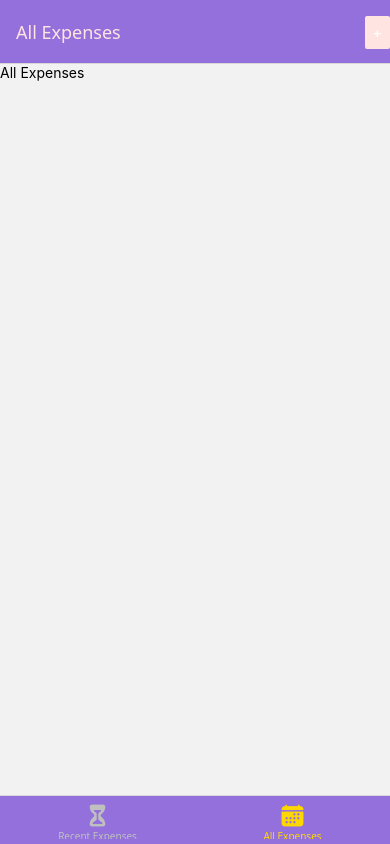
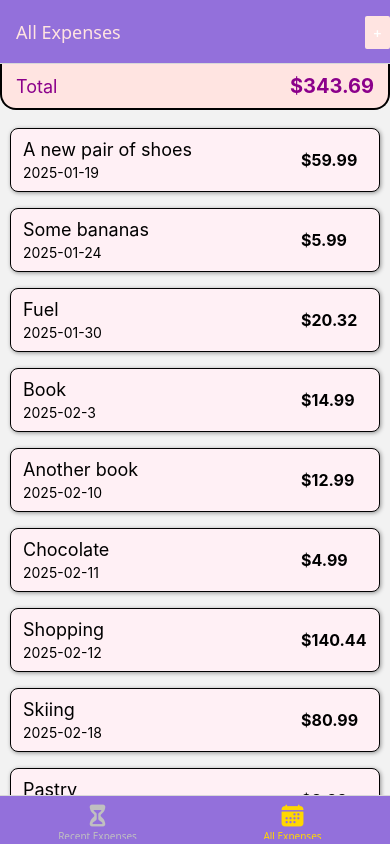
Before and after one commit to spiglebach/react-native, a React Native app in the folder expense-tracker/: screen /AllExpenses in a window 390 px wide. Built offline with nearby package versions, Linux system fonts and the light colour scheme.

Commit message:
listing expenses

```diff
--- /dev/null
+++ b/expense-tracker/components/ExpenseListEntry.js
@@ -0,0 +1,58 @@
+import { Pressable, StyleSheet, Text, View } from "react-native"
+import { GlobalStyles } from "../constants/styles"
+import { getFormattedDate } from "../util/date"
+
+function ExpenseListEntry({expense}) {
+    return (
+        <Pressable
+            android_ripple={{color: '#ccc'}}
+            style={({pressed}) => pressed ? {opacity: 0.5} : null}
+            >
+            <View style={styles.expenseContainer}>
+                <View>
+                    <Text style={[styles.generalText, styles.description]}>{expense.description}</Text>
+                    <Text style={styles.generalText}>{getFormattedDate(expense.date)}</Text>
+                </View>
+                <View>
+                    <Text style={styles.amountText}>${expense.amount.toFixed(2)}</Text>
+                </View>
+            </View>
+        </Pressable>
+    )
+}
+
+const styles = StyleSheet.create({
+    expenseContainer: {
+        flex: 1,
+        flexDirection: 'row',
+        marginHorizontal: 10,
+        marginVertical: 8,
+        padding: 8,
+        backgroundColor: GlobalStyles.colors.expenseItemBackgroundColor,
+        borderRadius: 8,
+        borderColor: 'black',
+        borderWidth: 1,
+        justifyContent: 'space-between',
+        alignItems: 'center',
+        gap: 16,
+        elevation: 3,
+        shadowColor: 'black',
+        shadowRadius: 4,
+        shadowOffset: {width: 1, height: 1},
+        shadowOpacity: 0.4
+    },
+    amountText: {
+        fontWeight: 'bold',
+        fontSize: 16,
+        minWidth: 70
+    },
+    generalText: {
+        paddingVertical: 2,
+        paddingHorizontal: 4
+    },
+    description: {
+        fontSize: 18
+    }
+})
+
+export default ExpenseListEntry
--- /dev/null
+++ b/expense-tracker/components/ExpensesList.js
@@ -0,0 +1,21 @@
+import { FlatList, StyleSheet } from "react-native"
+import ExpenseListEntry from "./ExpenseListEntry"
+
+function ExpensesList({expenses}) {
+    return (
+        <FlatList
+            style={styles.container}
+            data={expenses}
+            keyExtractor={(item) => item.id}
+            renderItem={(itemData) => <ExpenseListEntry expense={itemData.item} />}
+        />
+    )
+}
+
+const styles = StyleSheet.create({
+    container: {
+        flex: 1
+    }
+})
+
+export default ExpensesList
--- /dev/null
+++ b/expense-tracker/components/ExpensesOutput.js
@@ -0,0 +1,20 @@
+import { StyleSheet, View } from "react-native"
+import ExpensesSummary from "./ExpensesSummary"
+import ExpensesList from "./ExpensesList"
+
+function ExpensesOutput({expenses, expensesPeriod}) {
+    return (
+        <View style={styles.container}>
+            <ExpensesSummary expenses={expenses} periodName={expensesPeriod} />
+            <ExpensesList expenses={expenses} />
+        </View>
+    )
+}
+
+const styles = StyleSheet.create({
+    container: {
+        flex: 1
+    }
+})
+
+export default ExpensesOutput
--- /dev/null
+++ b/expense-tracker/components/ExpensesSummary.js
@@ -0,0 +1,40 @@
+import { StyleSheet, Text, View } from "react-native"
+import { GlobalStyles } from "../constants/styles"
+
+function ExpensesSummary({expenses, periodName}) {
+    const expensesSum = expenses.reduce((sum, expense) => sum + expense.amount, 0)
+    return (
+        <View style={styles.container}>
+            <Text style={styles.periodNameText}>{periodName}</Text>
+            <Text style={styles.amountText}>${expensesSum.toFixed(2)}</Text>
+        </View>
+    )
+}
+
+const styles = StyleSheet.create({
+    container: {
+        flexDirection: 'row',
+        alignItems: 'center',
+        justifyContent: 'space-between',
+        paddingHorizontal: 14,
+        paddingVertical: 10,
+        marginBottom: 10,
+        borderBottomWidth: 2,
+        borderLeftWidth: 2,
+        borderRightWidth: 2,
+        borderBottomLeftRadius: 16,
+        borderBottomRightRadius: 16,
+        backgroundColor: GlobalStyles.colors.summaryBackgroundColor,
+    },
+    periodNameText: {
+        fontSize: 18,
+        color: GlobalStyles.colors.highlightedTextColor
+    },
+    amountText: {
+        fontSize: 20,
+        fontWeight: 'bold',
+        color: GlobalStyles.colors.highlightedTextColor
+    }
+})
+
+export default ExpensesSummary
--- a/expense-tracker/constants/styles.js
+++ b/expense-tracker/constants/styles.js
@@ -4,5 +4,8 @@ export const GlobalStyles = {
         headerTintColor: 'mistyrose',
         activeTabColor: 'gold',
         inactiveTabColor: 'silver',
+        highlightedTextColor: 'darkmagenta',
+        summaryBackgroundColor: 'mistyrose',
+        expenseItemBackgroundColor: 'lavenderblush',
     }
 }
--- /dev/null
+++ b/expense-tracker/data/dummy-data.js
@@ -0,0 +1,13 @@
+import Expense from "../models/expense";
+
+export const EXPENSES = [
+    new Expense('e1', 'A new pair of shoes', 59.99, new Date('2025-01-19')),
+    new Expense('e2', 'Some bananas', 5.99, new Date('2025-01-24')),
+    new Expense('e3', 'Fuel', 20.32, new Date('2025-01-30')),
+    new Expense('e4', 'Book', 14.99, new Date('2025-02-03')),
+    new Expense('e5', 'Another book', 12.99, new Date('2025-02-10')),
+    new Expense('e6', 'Chocolate', 4.99, new Date('2025-02-11')),
+    new Expense('e7', 'Shopping', 140.44, new Date('2025-02-12')),
+    new Expense('e8', 'Skiing', 80.99, new Date('2025-02-18')),
+    new Expense('e9', 'Pastry', 2.99, new Date('2025-02-19')),
+]
--- /dev/null
+++ b/expense-tracker/models/expense.js
@@ -0,0 +1,10 @@
+class Expense {
+    constructor(id, description, amount, date) {
+      this.id = id;
+      this.description = description;
+      this.amount = amount;
+      this.date = date;
+    }
+  }
+
+  export default Expense;
--- a/expense-tracker/screens/AllExpenses.js
+++ b/expense-tracker/screens/AllExpenses.js
@@ -1,8 +1,9 @@
-import { Text } from 'react-native'
+import ExpensesOutput from '../components/ExpensesOutput'
+import { EXPENSES } from '../data/dummy-data'
 
 function AllExpensesScreen() {
     return (
-        <Text>All Expenses</Text>
+        <ExpensesOutput expenses={EXPENSES} expensesPeriod="Total" />
     )
 }
 
--- a/expense-tracker/screens/RecentExpenses.js
+++ b/expense-tracker/screens/RecentExpenses.js
@@ -1,8 +1,9 @@
-import { Text } from 'react-native'
+import ExpensesOutput from "../components/ExpensesOutput"
+import { EXPENSES } from "../data/dummy-data"
 
 function RecentExpensesScreen() {
     return (
-        <Text>Recent Expenses</Text>
+        <ExpensesOutput expenses={EXPENSES} expensesPeriod="Last 7 Days" />
     )
 }
 
--- /dev/null
+++ b/expense-tracker/util/date.js
@@ -0,0 +1,7 @@
+export function getFormattedDate(date) {
+    let month = date.getMonth() + 1
+    if (month < 10) {
+        month = `0${month}`
+    }
+    return `${date.getFullYear()}-${month}-${date.getDate()}`
+}
```
